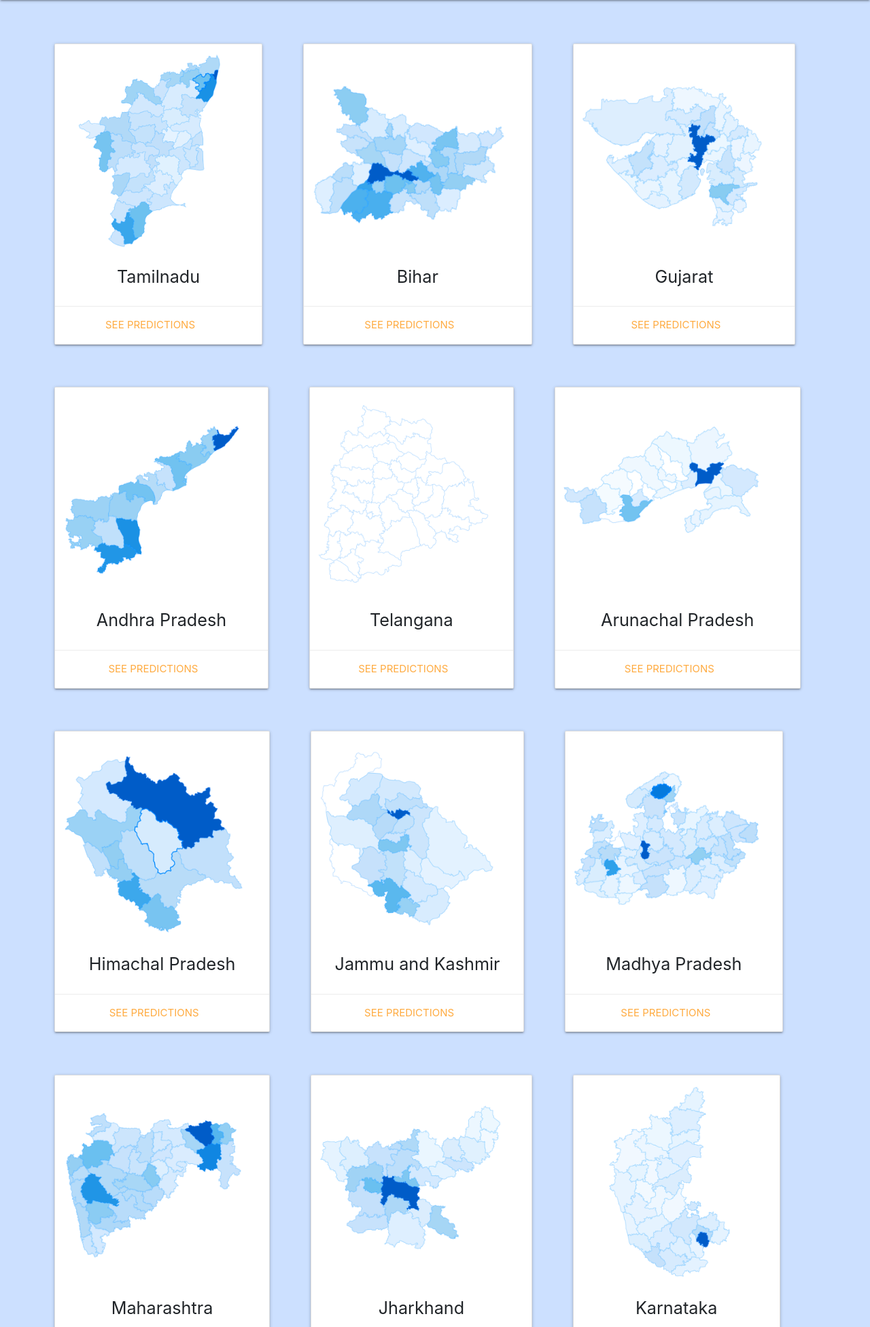
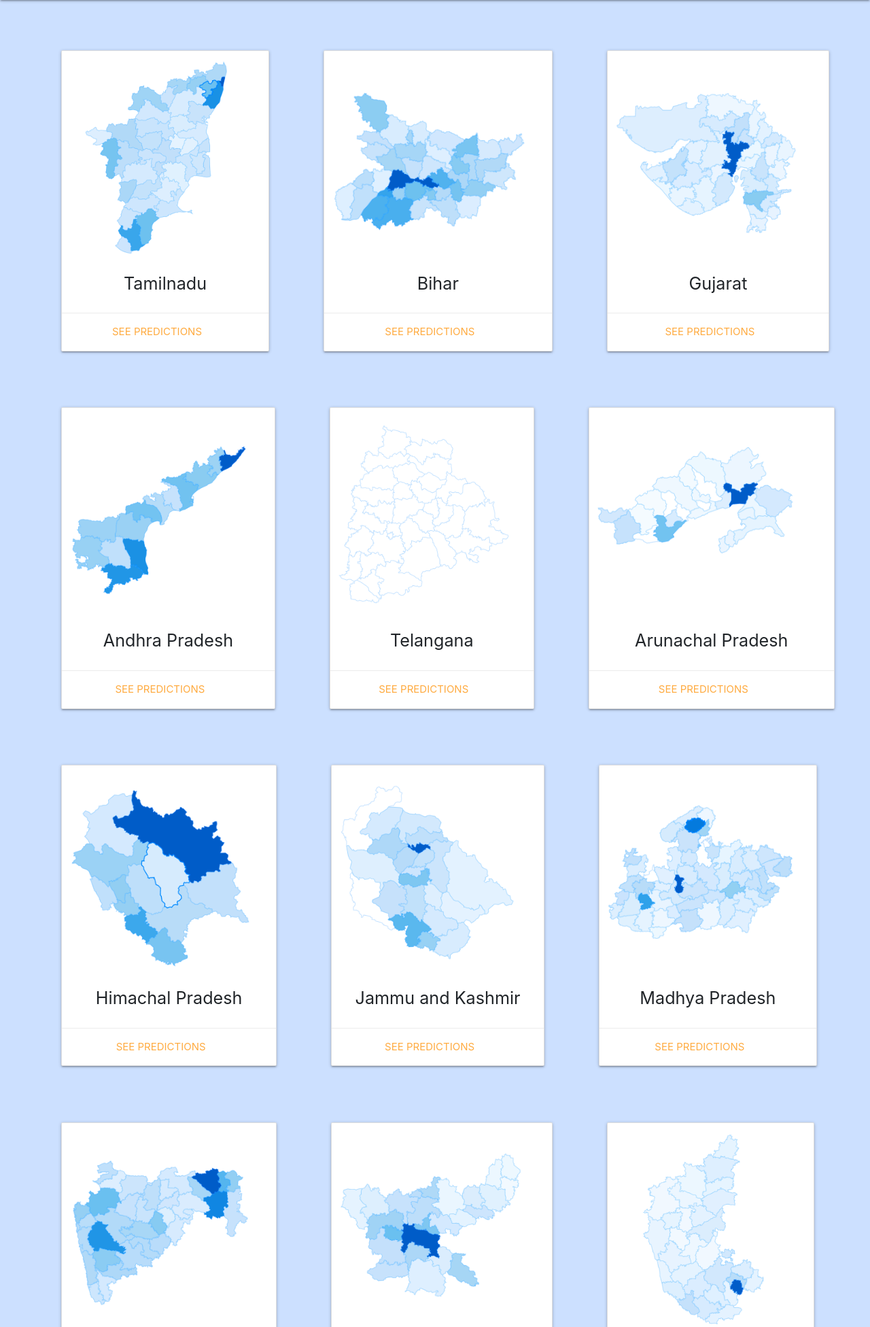
Before and after one commit to SaiVamshiK/Covid19-Future-Predictions-in-India, a Django app: page / in a window 1280 px wide. Shown: the part 64-2016 px from the top of the page at 68% size. Run offline with Django 3.2, Linux system fonts and the light colour scheme; some libraries are stand-ins or nearby versions.

Commit message:
changed padding

```diff
--- a/Covid19PredictorApp/templates/Covid19PredictorApp/base.html
+++ b/Covid19PredictorApp/templates/Covid19PredictorApp/base.html
@@ -22,7 +22,7 @@
           flex-wrap: wrap;
       }
       #container>div{
-          padding: 20px;
+          padding: 30px;
         }
 
   </style>
```
